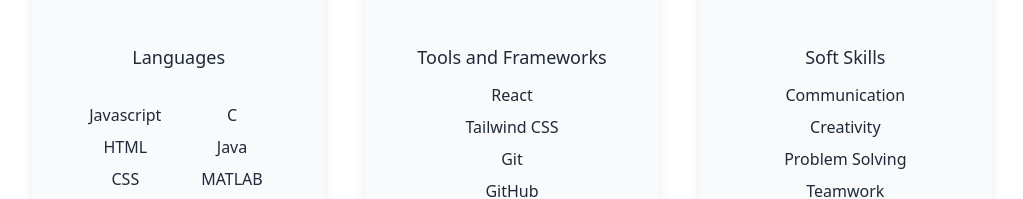
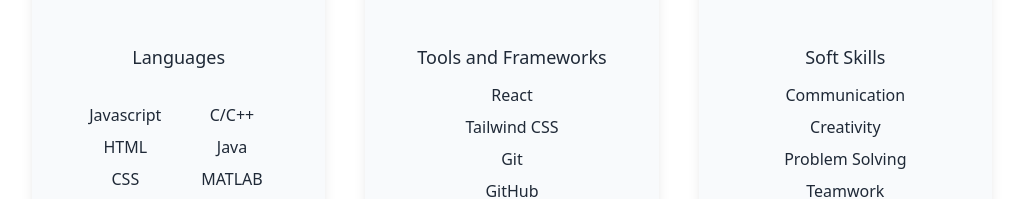
Before and after one commit to JamieLeeNZ/My-Website, a Next.js app: page / in a window 1280 px wide. Shown: the part 1723-1922 px from the top of the page, without its empty margins (128-1151 px from the left). Built offline with nearby package versions, Linux system fonts and the light colour scheme.

Commit message:
updated skills section

```diff
--- a/pages/index.js
+++ b/pages/index.js
@@ -73,7 +73,7 @@
               <h3 className="text-lg font-medium pt-8 pb-2">Languages</h3>
               <div className="py-5 grid grid-cols-2">
                 <p className="py-1">Javascript</p>
-                <p className=" py-1">C</p>
+                <p className=" py-1">C/C++</p>
                 <p className=" py-1">HTML</p>
                 <p className=" py-1">Java</p>
                 <p className=" py-1">CSS</p>
```
